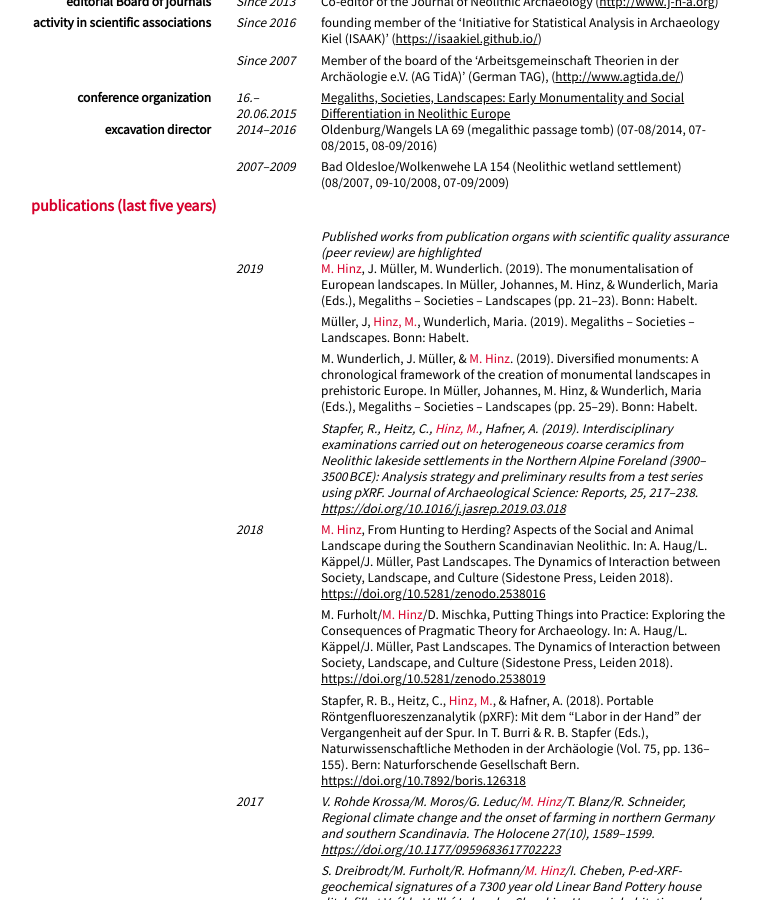
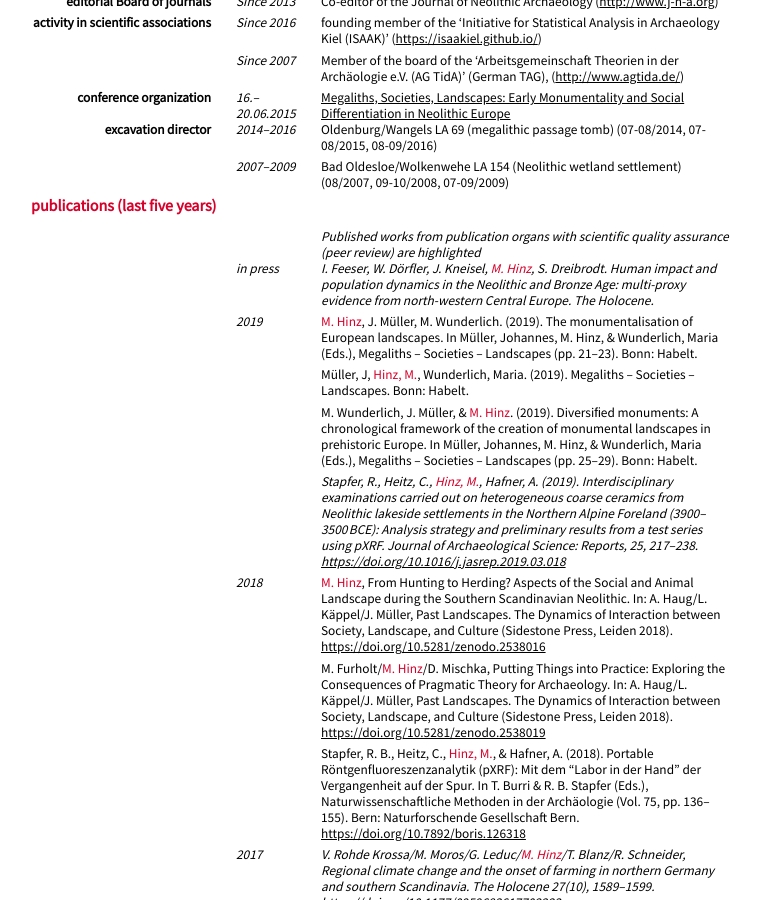
Before and after one commit to MartinHinz/cv, a Jekyll site: the page built from cv_english.md, in a window 1280 px wide and 900 px high, scrolled down 2069 px. Shown: the whole window, without its empty margins (209-969 px from the left). Built offline with Jekyll 4.4.1, drawn with Linux system fonts in a browser that asks for light colours; nearby versions of some CDN libraries; our own code applies the rules of GitHub Pages for plain Markdown files.

Commit message:
added the holocene inpress

```diff
--- a/cv_english.md
+++ b/cv_english.md
@@ -182,6 +182,9 @@ Since 2007
 &nbsp;
 : *Published works from publication organs with scientific quality assurance (peer review) are highlighted*
 
+in press
+: - *I. Feeser, W. Dörfler, J. Kneisel, <span class="ich">M. Hinz</span>, S. Dreibrodt. Human impact and population dynamics in the Neolithic and Bronze Age: multi-proxy evidence from north-western Central Europe. The Holocene.*
+
 2019
 : - <span class="ich">M. Hinz</span>, J. Müller, M. Wunderlich. (2019). The monumentalisation of European landscapes. In Müller, Johannes, M. Hinz, & Wunderlich, Maria (Eds.), Megaliths – Societies – Landscapes (pp. 21–23). Bonn: Habelt.
   - Müller, J, <span class="ich">Hinz, M.</span>, Wunderlich, Maria. (2019). Megaliths – Societies – Landscapes. Bonn: Habelt.
```
